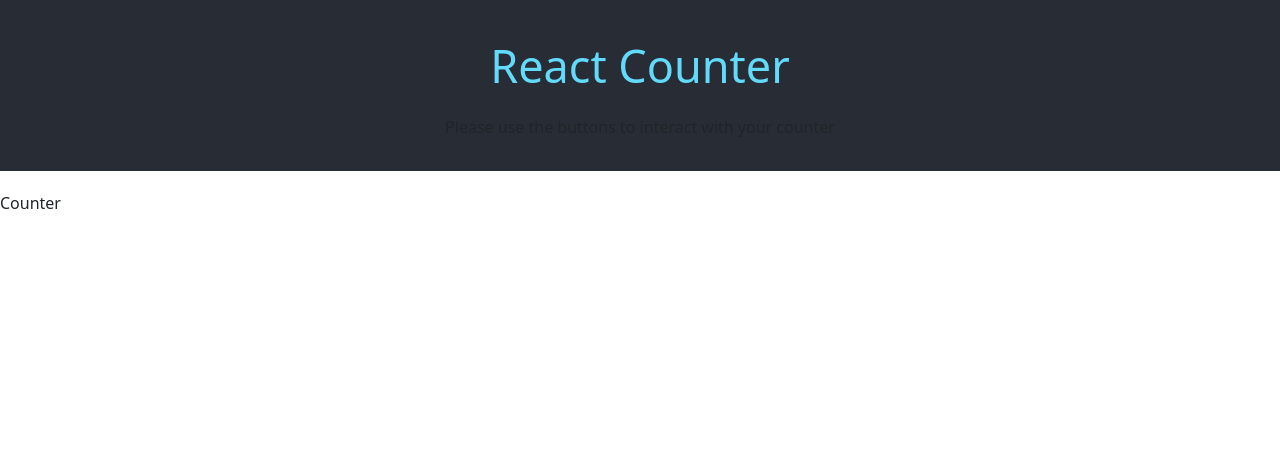
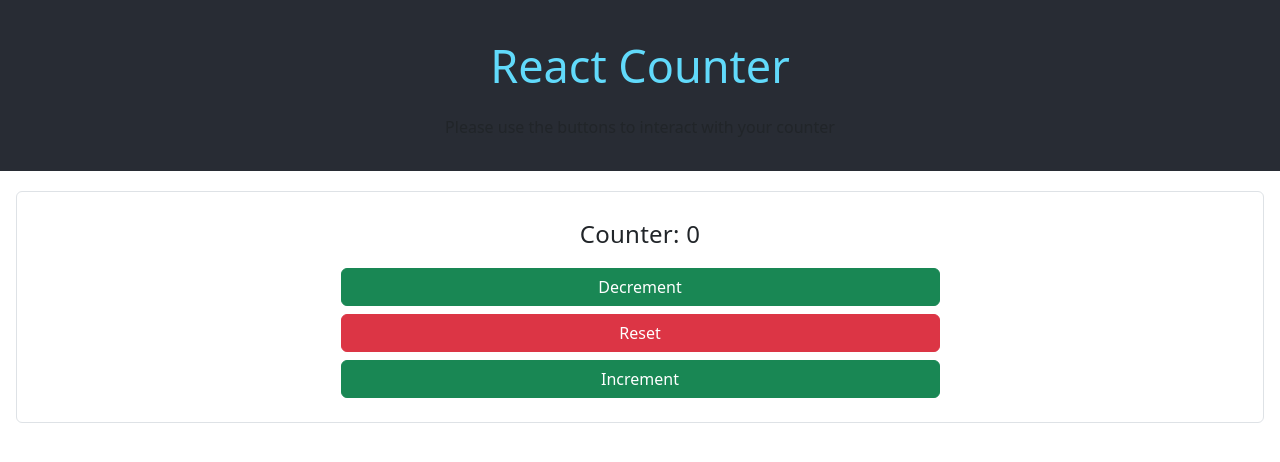
Before and after one commit to AnamariaGherghisan/class-based-counter, a React (Create React App) app: page / in a window 1280 px wide. Shown: the top 462 px of the page. Built offline with nearby package versions, Linux system fonts and the light colour scheme.

Commit message:
complete styled counter

```diff
--- a/src/components/Counter.js
+++ b/src/components/Counter.js
@@ -6,7 +6,16 @@ export class Counter extends Component {
   }
 
   render() {
-    return <div>Counter</div>;
+    return  (
+    <div className="border m-3 p-4 rounded">
+    <div className="sub-title text-center mb-3 ">Counter: 0</div>
+    <div className= "d-grid gap-2 col-6 mx-auto">
+      <button className="btn btn-success text-center">Decrement</button>
+      <button className="btn btn-danger text-center">Reset</button>
+      <button className="btn btn-success text-center">Increment</button>
+    </div>
+    </div>
+    );
 
   }
   }
```
